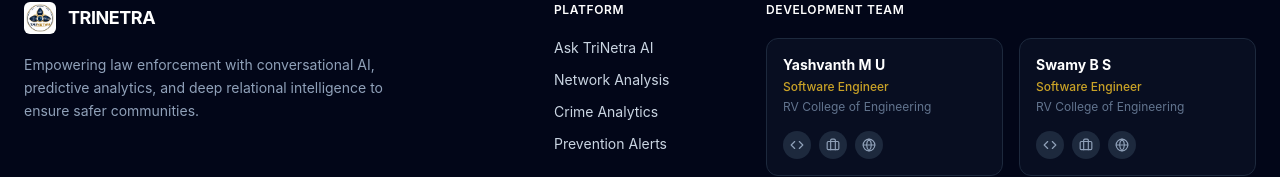
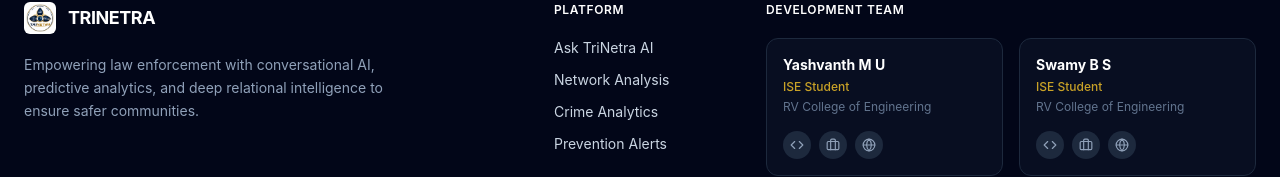
Before and after one commit to Yashvanth-7353/TriNetra, a React (Vite) app in the folder TriNetra/trinetra-client/: page / in a window 1280 px wide. Shown: the part 2680-2857 px from the top of the page. Built offline with nearby package versions, Linux system fonts and the light colour scheme.

Commit message:
Updated Developer Details

```diff
--- a/TriNetra/trinetra-client/src/pages/LandingPage.tsx
+++ b/TriNetra/trinetra-client/src/pages/LandingPage.tsx
@@ -214,16 +214,16 @@ export default function LandingPage() {
                 {/* Dev 1 */}
                 <div className="bg-slate-900/50 p-4 rounded-xl border border-slate-800 hover:border-slate-700 transition-colors">
                   <h5 className="text-white font-bold text-sm mb-1">Yashvanth M U</h5>
-                  <p className="text-xs text-accent-500 font-medium mb-1">Software Engineer</p>
+                  <p className="text-xs text-accent-500 font-medium mb-1">ISE Student</p>
                   <p className="text-xs text-slate-500 mb-4">RV College of Engineering</p>
                   <div className="flex gap-2">
-                    <a href="https://github.com" target="_blank" rel="noreferrer" className="w-7 h-7 rounded-full bg-slate-800 flex items-center justify-center hover:bg-accent-500 hover:text-primary-900 transition-all text-slate-400">
+                    <a href="https://github.com/Yashvanth-7353" target="_blank" rel="noreferrer" className="w-7 h-7 rounded-full bg-slate-800 flex items-center justify-center hover:bg-accent-500 hover:text-primary-900 transition-all text-slate-400">
                       <Code size={14} />
                     </a>
-                    <a href="https://linkedin.com" target="_blank" rel="noreferrer" className="w-7 h-7 rounded-full bg-slate-800 flex items-center justify-center hover:bg-accent-500 hover:text-primary-900 transition-all text-slate-400">
+                    <a href="https://www.linkedin.com/in/yashvanth-m-u-720598282/" target="_blank" rel="noreferrer" className="w-7 h-7 rounded-full bg-slate-800 flex items-center justify-center hover:bg-accent-500 hover:text-primary-900 transition-all text-slate-400">
                       <Briefcase size={14} />
                     </a>
-                    <a href="https://portfolio.com" target="_blank" rel="noreferrer" className="w-7 h-7 rounded-full bg-slate-800 flex items-center justify-center hover:bg-accent-500 hover:text-primary-900 transition-all text-slate-400">
+                    <a href="https://yashvanth.pages.dev/" target="_blank" rel="noreferrer" className="w-7 h-7 rounded-full bg-slate-800 flex items-center justify-center hover:bg-accent-500 hover:text-primary-900 transition-all text-slate-400">
                       <Globe size={14} />
                     </a>
                   </div>
@@ -232,16 +232,16 @@ export default function LandingPage() {
                 {/* Dev 2 */}
                 <div className="bg-slate-900/50 p-4 rounded-xl border border-slate-800 hover:border-slate-700 transition-colors">
                   <h5 className="text-white font-bold text-sm mb-1">Swamy B S</h5>
-                  <p className="text-xs text-accent-500 font-medium mb-1">Software Engineer</p>
+                  <p className="text-xs text-accent-500 font-medium mb-1">ISE Student</p>
                   <p className="text-xs text-slate-500 mb-4">RV College of Engineering</p>
                   <div className="flex gap-2">
-                    <a href="https://github.com" target="_blank" rel="noreferrer" className="w-7 h-7 rounded-full bg-slate-800 flex items-center justify-center hover:bg-accent-500 hover:text-primary-900 transition-all text-slate-400">
+                    <a href="https://github.com/SwamyBS-codes" target="_blank" rel="noreferrer" className="w-7 h-7 rounded-full bg-slate-800 flex items-center justify-center hover:bg-accent-500 hover:text-primary-900 transition-all text-slate-400">
                       <Code size={14} />
                     </a>
-                    <a href="https://linkedin.com" target="_blank" rel="noreferrer" className="w-7 h-7 rounded-full bg-slate-800 flex items-center justify-center hover:bg-accent-500 hover:text-primary-900 transition-all text-slate-400">
+                    <a href="https://www.linkedin.com/in/swamy-b-s-86613628b/" target="_blank" rel="noreferrer" className="w-7 h-7 rounded-full bg-slate-800 flex items-center justify-center hover:bg-accent-500 hover:text-primary-900 transition-all text-slate-400">
                       <Briefcase size={14} />
                     </a>
-                    <a href="https://portfolio.com" target="_blank" rel="noreferrer" className="w-7 h-7 rounded-full bg-slate-800 flex items-center justify-center hover:bg-accent-500 hover:text-primary-900 transition-all text-slate-400">
+                    <a href="https://swamybs-dev.vercel.app/" target="_blank" rel="noreferrer" className="w-7 h-7 rounded-full bg-slate-800 flex items-center justify-center hover:bg-accent-500 hover:text-primary-900 transition-all text-slate-400">
                       <Globe size={14} />
                     </a>
                   </div>
```
